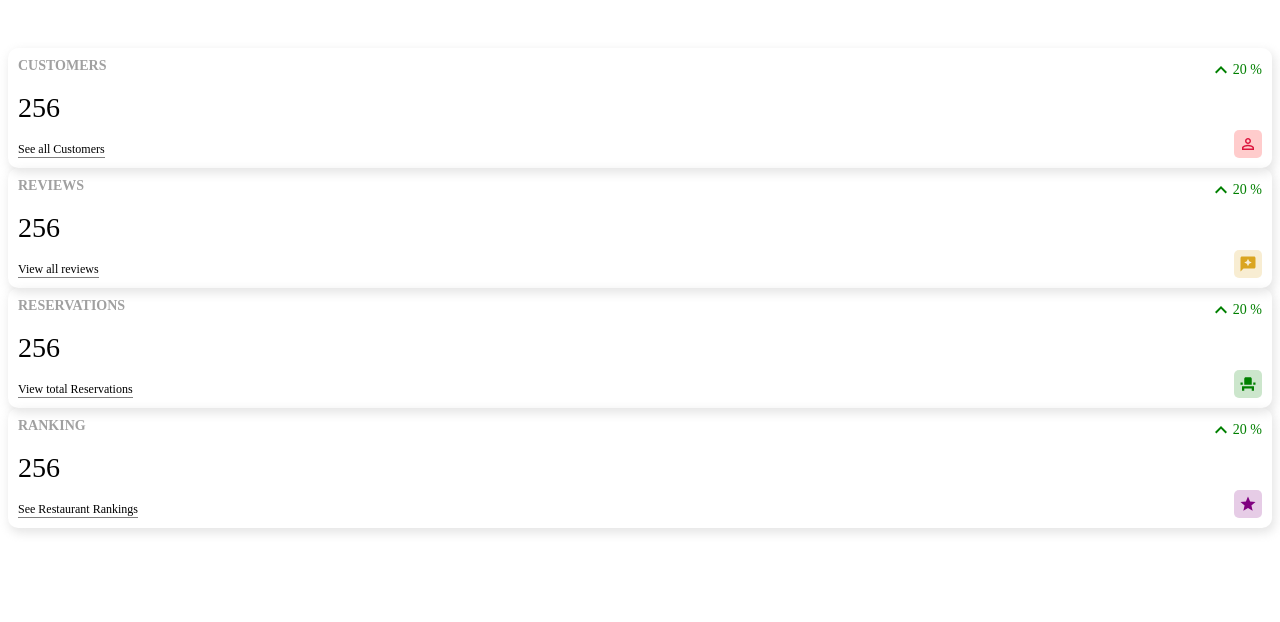
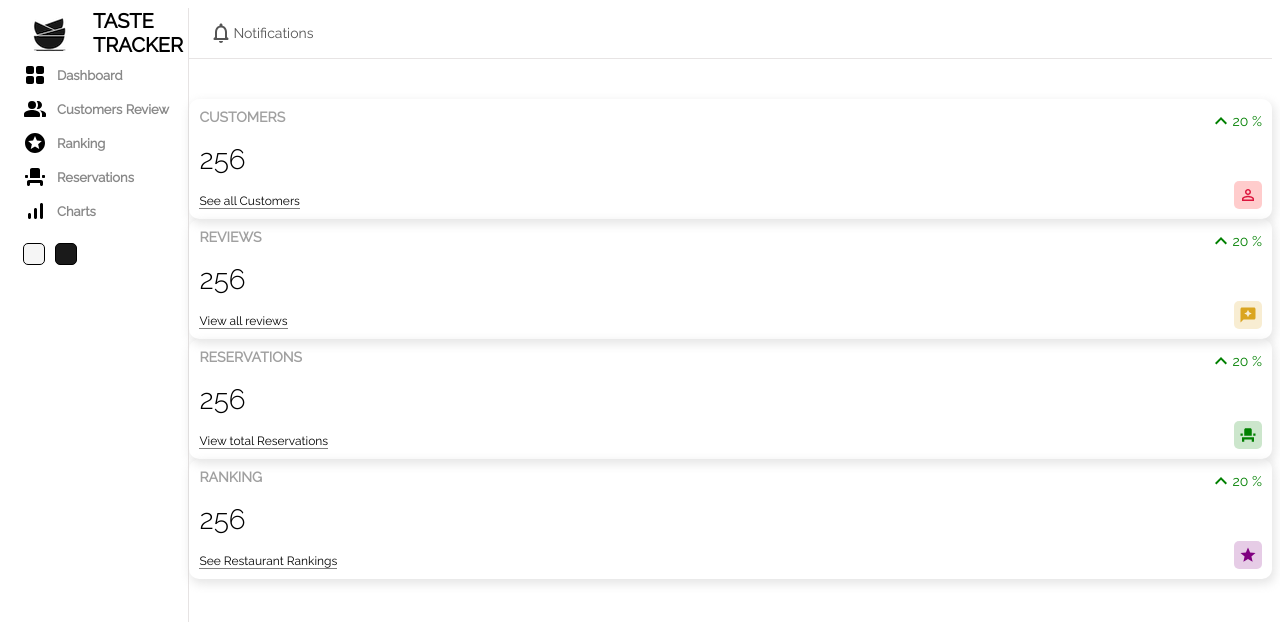
Before and after one commit to Mohammed21Sharraf/Taste-Tracker, a React (Create React App) app in the folder client/: page / in a window 1280 px wide. Shown: the top 622 px of the page. Built offline with nearby package versions, Linux system fonts and the light colour scheme.

Commit message:
Sidebar and Navbar Added

```diff
--- a/client/package.json
+++ b/client/package.json
@@ -48,5 +48,6 @@
   "description": "This project was bootstrapped with [Create React App](https://github.com/facebook/create-react-app).",
   "main": "index.js",
   "author": "",
-  "license": "ISC"
+  "license": "ISC",
+  "keywords": []
 }
--- a/client/public/index.html
+++ b/client/public/index.html
@@ -2,16 +2,18 @@
 <html lang="en">
   <head>
     <meta charset="utf-8" />
-    <link rel="icon" href="%PUBLIC_URL%/favicon.ico" />
-    <meta name="viewport" content="width=device-width, initial-scale=1" />
-    <meta name="theme-color" content="#000000" />
     <meta
       name="description"
       content="Web site created using create-react-app"
     />
-    <link rel="apple-touch-icon" href="%PUBLIC_URL%/logo192.png" />
-    <link rel="manifest" href="%PUBLIC_URL%/manifest.json" />
-    <title>React App</title>
+    <link rel="preconnect" href="https://fonts.googleapis.com">
+    <link rel="preconnect" href="https://fonts.gstatic.com" crossorigin>
+    <link href="https://fonts.googleapis.com/css2?family=Open+Sans&family=Raleway:wght@100;300;400&display=swap" rel="stylesheet">
+    <style>*{
+      font-family: 'Open Sans', sans-serif;
+      font-family: 'Raleway', sans-serif;
+      }</style>
+    <title>Taste Tracker</title>
   </head>
   <body>
     <noscript>You need to enable JavaScript to run this app.</noscript>
--- a/client/src/components/Restaurant/Home/Home.jsx
+++ b/client/src/components/Restaurant/Home/Home.jsx
@@ -1,13 +1,15 @@
 import React from "react";
 import "./Home.scss";
+import Navbar from "./Navbar/Navbar.jsx";
+import Sidebar from "./Sidebar/Sidebar.jsx";
 import Widget from "./Widget";
 
 const Home = () => {
   return (
     <div className="home">
-      {/* SideBar */}
+      <Sidebar/>
       <div className="homeContainer">
-        {/* Navbar */}
+        <Navbar/>
         <div className="widgets"></div>
         <Widget type="customer" />
         <Widget type="review" />
--- /dev/null
+++ b/client/src/components/Restaurant/Home/Navbar/Navbar.jsx
@@ -0,0 +1,20 @@
+import React from 'react'
+import "./Navbar.scss";
+import NotificationsNoneRoundedIcon from '@mui/icons-material/NotificationsNoneRounded';
+
+const Navbar = () => {
+  return (
+    <div className="navbar">
+        <div className="wrapper">
+            <div className="items">
+                <div className="item">
+                    <NotificationsNoneRoundedIcon/>
+                    Notifications
+                </div>
+            </div>
+        </div>
+    </div>
+  )
+}
+
+export default Navbar
--- /dev/null
+++ b/client/src/components/Restaurant/Home/Navbar/Navbar.scss
@@ -0,0 +1,71 @@
+.navbar {
+    height: 50px;
+    border-bottom: 0.5px solid rgb(231, 228, 228);
+    display: flex;
+    align-items: center;
+    font-size: 14px;
+    color: #555;
+
+    .wrapper {
+      width: 100%;
+      padding: 20px;
+      display: flex;
+      align-items: center;
+      justify-content: space-between;
+
+      .search {
+        display: flex;
+        align-items: center;
+        border: 0.5px solid lightgray;
+        padding: 3px;
+
+        input {
+          border: none;
+          outline: none;
+          background: transparent;
+
+          &::placeholder {
+            font-size: 12px;
+          }
+        }
+      }
+
+      .items {
+        display: flex;
+        align-items: center;
+
+        .item {
+          display: flex;
+          align-items: center;
+          margin-right: 20px;
+          position: relative;
+
+          .icon {
+            font-size: 20px;
+          }
+
+          .avatar {
+            width: 30px;
+            height: 30px;
+            border-radius: 50%;
+          }
+
+          .counter {
+            width: 15px;
+            height: 15px;
+            background-color: red;
+            border-radius: 50%;
+            color: white;
+            display: flex;
+            align-items: center;
+            justify-content: center;
+            font-size: 10px;
+            font-weight: bold;
+            position: absolute;
+            top: -5px;
+            right: -5px;
+          }
+        }
+      }
+    }
+  }
--- /dev/null
+++ b/client/src/components/Restaurant/Home/Sidebar/Sidebar.jsx
@@ -0,0 +1,49 @@
+import React from 'react'
+import "./Sidebar.scss";
+import Logo from "../../../../img/logo.png";
+import GridViewRoundedIcon from '@mui/icons-material/GridViewRounded';
+import PeopleAltRoundedIcon from '@mui/icons-material/PeopleAltRounded';
+import StarsSharpIcon from '@mui/icons-material/StarsSharp';
+import EventSeatRoundedIcon from '@mui/icons-material/EventSeatRounded';
+import SignalCellularAltRoundedIcon from '@mui/icons-material/SignalCellularAltRounded';
+
+const Sidebar = () => {
+  return (
+    <div className="sidebar">
+        <div className="top">
+            <img src={Logo} alt="" />
+            <span className="logo">TASTE TRACKER</span>
+        </div>
+        <div className="center">
+            <ul>
+                <li>
+                    <GridViewRoundedIcon/>
+                    <span>Dashboard</span>
+                </li>
+                <li>
+                    <PeopleAltRoundedIcon/>
+                    <span>Customers Review</span>
+                </li>
+                <li>
+                    <StarsSharpIcon/>
+                    <span>Ranking</span>
+                </li>
+                <li>
+                    <EventSeatRoundedIcon/>
+                    <span>Reservations</span>
+                </li>
+                <li>
+                    <SignalCellularAltRoundedIcon/>
+                    <span>Charts</span>
+                </li>
+            </ul>
+        </div>
+        <div className="bottom">
+            <div className="colorOption"></div>
+            <div className="colorOption"></div>
+        </div>
+    </div>
+  )
+}
+
+export default Sidebar
--- /dev/null
+++ b/client/src/components/Restaurant/Home/Sidebar/Sidebar.scss
@@ -0,0 +1,87 @@
+.sidebar {
+    flex: 1;
+    border-right: 0.5px solid rgb(230, 227, 227);
+    min-height: 100vh;
+    background-color: white;
+
+    .top {
+      height: 50px;
+      display: flex;
+      align-items: center;
+      justify-content: center;
+
+      .logo {
+        font-size: 20px;
+        font-weight: bold;
+        color: #000000;
+      }
+    }
+
+    hr {
+      height: 0;
+      border: 0.5px solid rgb(230, 227, 227);
+    }
+
+    .center {
+      padding-left: 10px;
+
+      ul {
+        list-style: none;
+        margin: 0;
+        padding: 0;
+
+        .title {
+          font-size: 10px;
+          font-weight: bold;
+          color: #999;
+          margin-top: 15px;
+          margin-bottom: 5px;
+        }
+
+        li {
+          display: flex;
+          align-items: center;
+          padding: 5px;
+          cursor: pointer;
+
+          &:hover {
+            background-color: #f2f2f2;
+          }
+
+          .icon {
+            font-size: 18px;
+            color: #7451f8;
+          }
+
+          span{
+              font-size: 13px;
+              font-weight: 600;
+              color: #888;
+              margin-left: 10px;
+          }
+        }
+      }
+    }
+
+    .bottom{
+        display: flex;
+        align-items: center;
+        margin: 10px;
+
+        .colorOption{
+            width: 20px;
+            height: 20px;
+            border-radius: 5px;
+            border: 1px solid #000000;
+            cursor: pointer;
+            margin: 5px;
+
+            &:nth-child(1){
+                background-color: whitesmoke;
+            }
+            &:nth-child(2){
+                background-color: #1a1a1a;
+            }
+        }
+    }
+  }
```
Also changed, not shown: client/src/img/logo.png (added), 1 other file (tests, documents, lock files or other folders).
